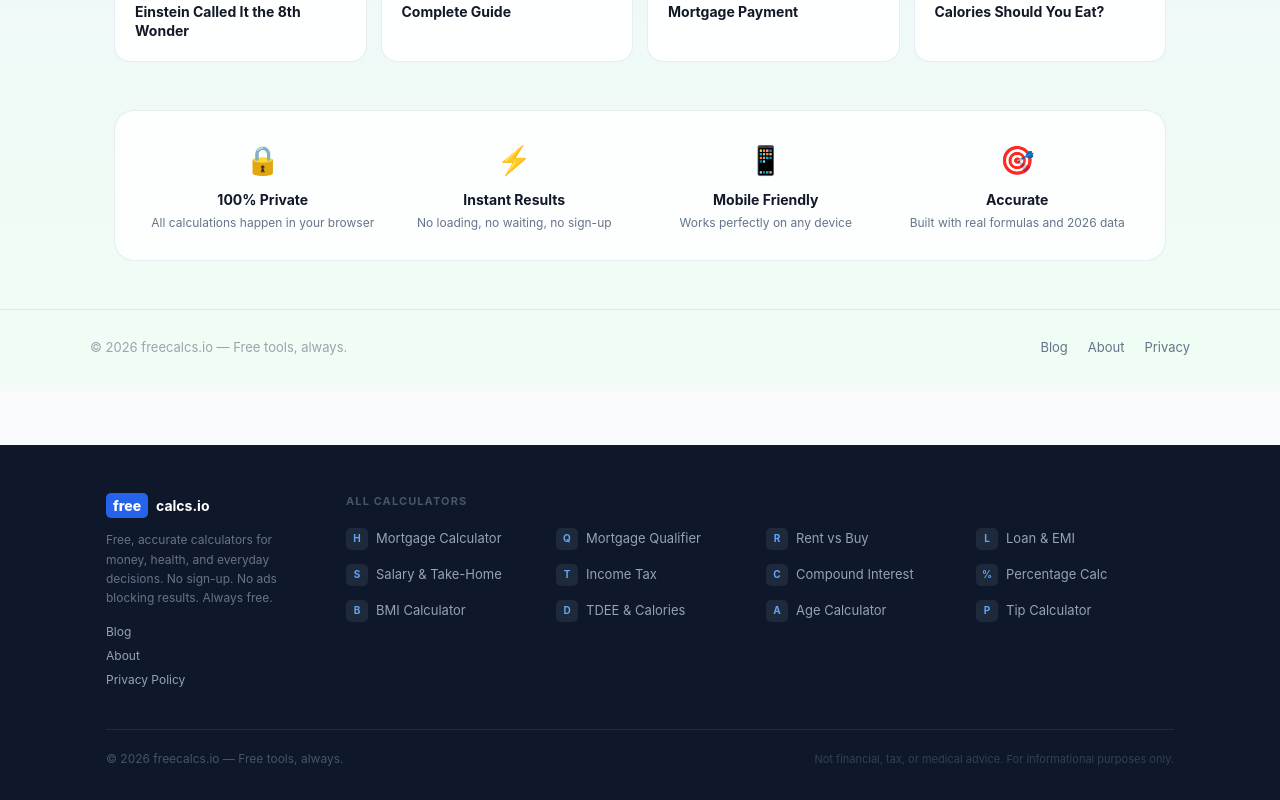
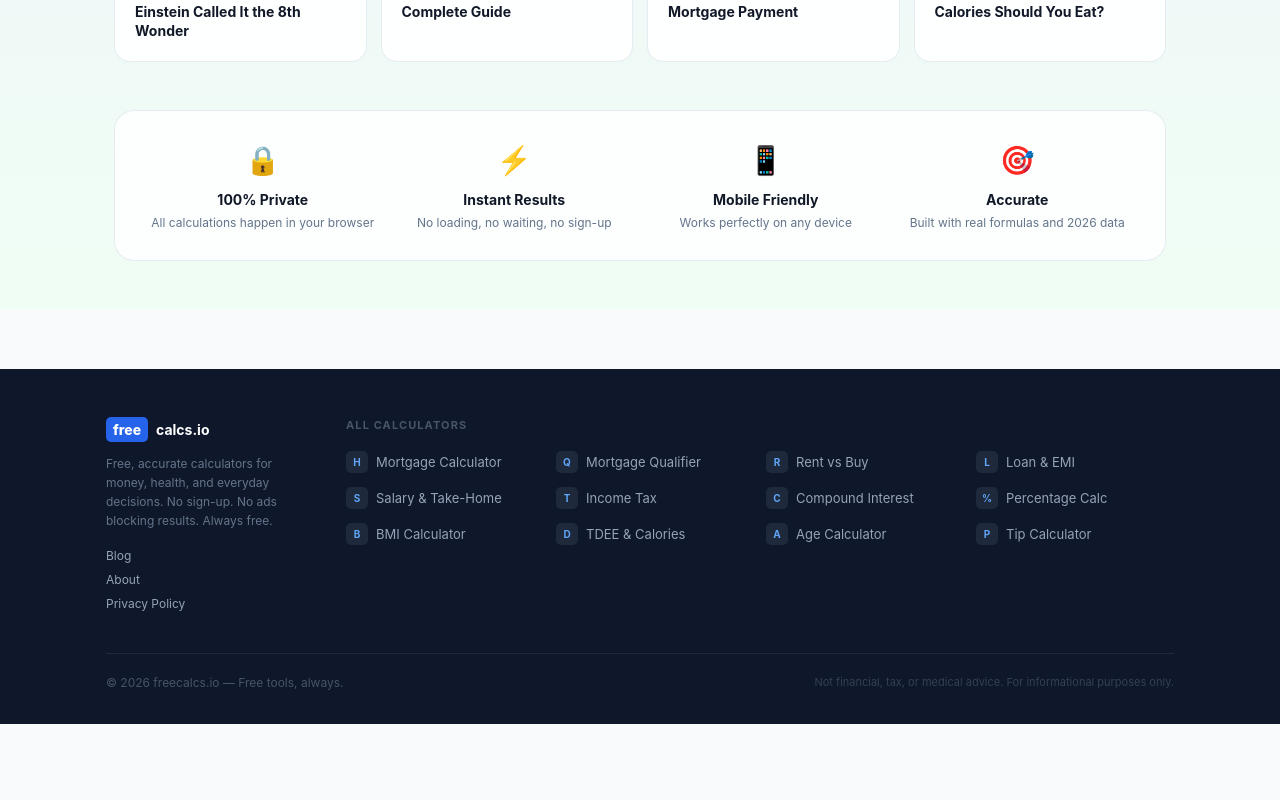
Before and after one commit to Tunjilor/freecalcs, a Next.js app: page / in a window 1280 px wide. Shown: the part 1397-2197 px from the top of the page. After the commit the page ends 2121 px from the top, so only its background shows below. Built offline with nearby package versions, Linux system fonts and the light colour scheme.

Commit message:
fix homepage double footer and scientific duplicate header

```diff
--- a/src/app/page.tsx
+++ b/src/app/page.tsx
@@ -186,17 +186,7 @@ export default function Home() {
         </div>
       </section>
 
-      {/* Footer */}
-      <footer style={{ borderTop: "1px solid #e2e8f0", padding: "28px 24px", textAlign: "center" }}>
-        <div style={{ maxWidth: 1100, margin: "0 auto", display: "flex", justifyContent: "space-between", alignItems: "center", flexWrap: "wrap", gap: 12 }}>
-          <span style={{ fontSize: 13, color: "#9ca3af" }}>© 2026 freecalcs.io — Free tools, always.</span>
-          <div style={{ display: "flex", gap: 20 }}>
-            <Link href="/blog" style={{ fontSize: 13, color: "#64748b", textDecoration: "none" }}>Blog</Link>
-            <Link href="/about" style={{ fontSize: 13, color: "#64748b", textDecoration: "none" }}>About</Link>
-            <Link href="/privacy" style={{ fontSize: 13, color: "#64748b", textDecoration: "none" }}>Privacy</Link>
-          </div>
-        </div>
-      </footer>
+
     </main>
   );
 }
```
